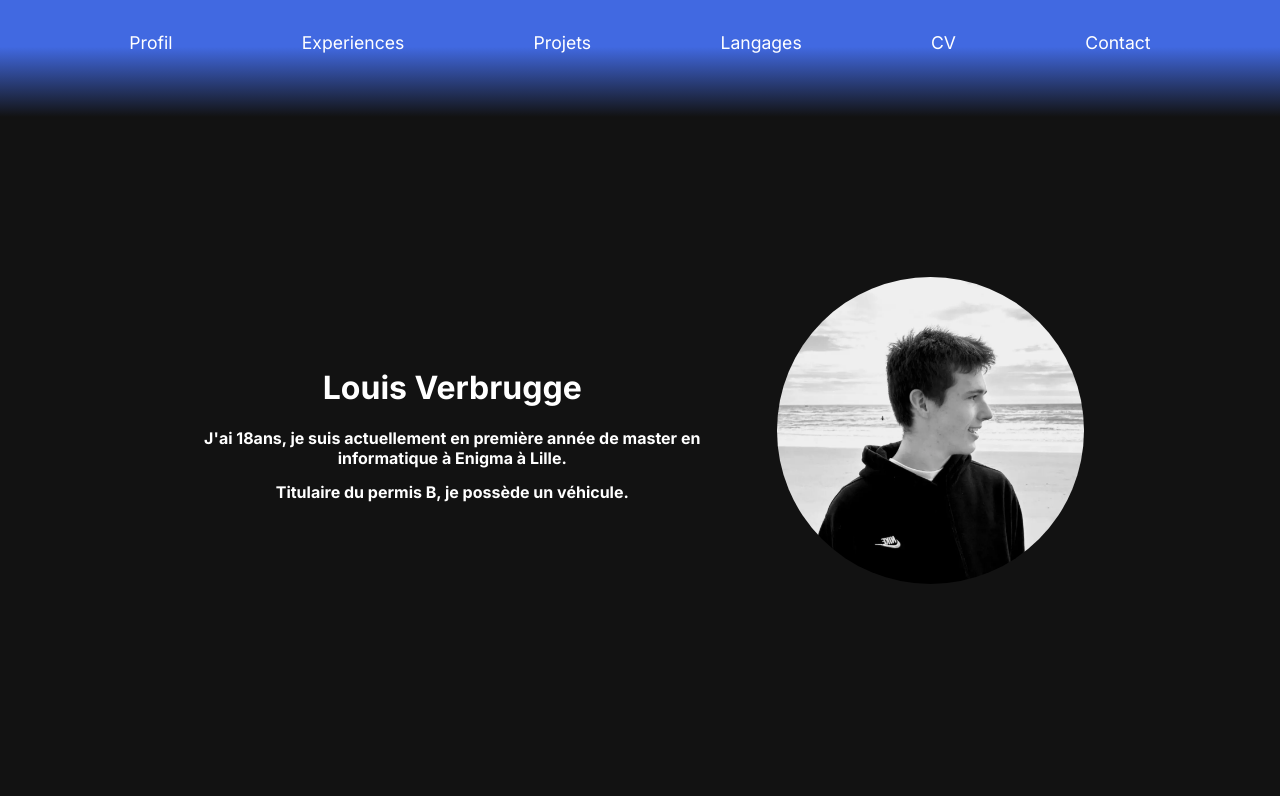
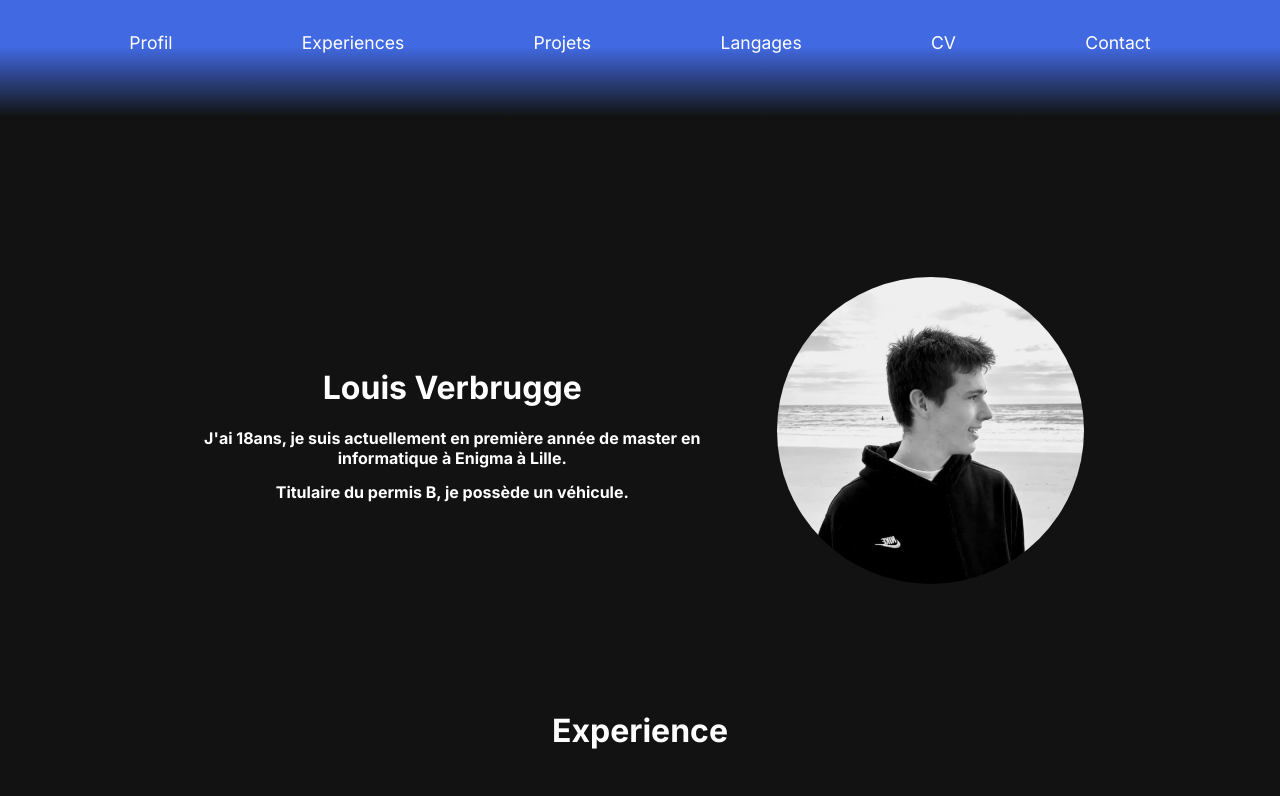
Before and after one commit to Louis-Verbrugge/portfolio-next, a Next.js app: page / in a window 1280 px wide. Shown: the top 796 px of the page. Built offline with nearby package versions, Linux system fonts and the light colour scheme.

Commit message:
portfolio next

```diff
--- a/app/globals.css
+++ b/app/globals.css
@@ -17,7 +17,7 @@
     --menuHanberger: flex;
     --tailleImageLanguage: 30px;
     --tailleImage: 60px;
-    --tailleEntreBlock: 250px;
+    --tailleEntreBlock: 50px;
     --tailleFontPresentation: 1.1em;
     --tailleIntroduction: 50%;
   }
@@ -37,7 +37,7 @@
     --menuHanberger: flex;
     --tailleImageLanguage: 40px;
     --tailleImage: 70px;
-    --tailleEntreBlock: 250px;
+    --tailleEntreBlock: 50px;
     --tailleFontPresentation: 1.1em;
     --tailleIntroduction: 50%;
 
@@ -58,7 +58,7 @@
     --menuHanberger: none;
     --tailleImageLanguage: 70px;
     --tailleImage: 90px;
-    --tailleEntreBlock: 250px;
+    --tailleEntreBlock: 70px;
     --tailleFontPresentation: 1.1em;
     --tailleIntroduction: 50%;
 
@@ -80,7 +80,7 @@
     --menuHanberger: none;
     --tailleImageLanguage: 80px;
     --tailleImage: 100px;
-    --tailleEntreBlock: 250px;
+    --tailleEntreBlock: 70px;
     --tailleFontPresentation: 1.2em;
     --tailleIntroduction: 50%;
 
@@ -101,7 +101,7 @@
     --menuHanberger: none;
     --tailleImageLanguage: 90px;
     --tailleImage: 120px;
-    --tailleEntreBlock: 280px;
+    --tailleEntreBlock: 100px;
     --tailleFontPresentation: 1.2em;
     --tailleIntroduction: 50%;
 
@@ -123,7 +123,7 @@
     --menuHanberger: none;
     --tailleImageLanguage: 100px;
     --tailleImage: 140px;
-    --tailleEntreBlock: 300px;
+    --tailleEntreBlock: 120px;
     --tailleFontPresentation: 1.2em;
     --tailleIntroduction: 40%;
   }
```
